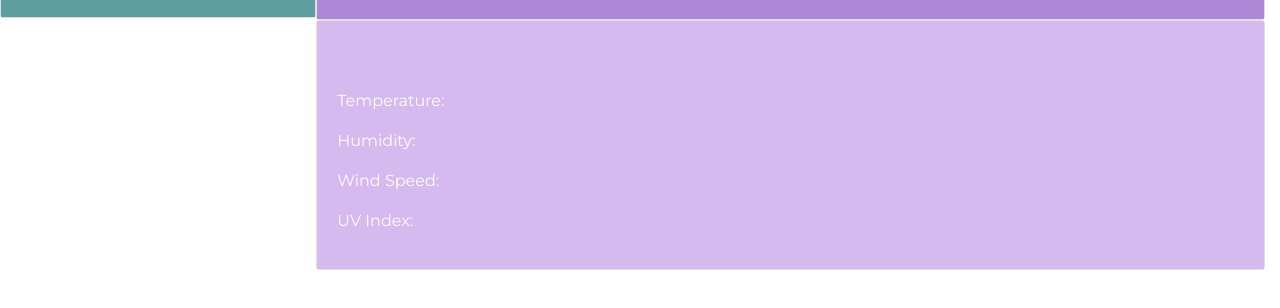
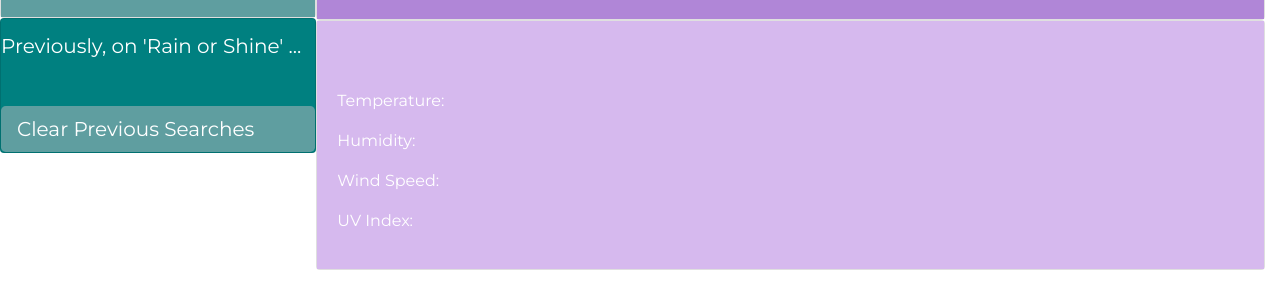
Before and after one commit to wdfhai/rain_or_shine, a plain HTML site: page index.html in a window 1280 px wide. Shown: the part 196-504 px from the top of the page. Drawn offline with nearby package versions, Linux system fonts and the light colour scheme.

Commit message:
added clear button, other minor changes

```diff
--- a/index.html
+++ b/index.html
@@ -39,10 +39,11 @@
                     </div>
                 </div>
             </div>
-            <div class="row card" style="display: none;" id="previousContainer">
-                <div class="card-body" id="previousCities">
-                    <h5>Previously, on 'Rain or Shine' ...</h5>
+            <div class="row card" style="display: block;" id="previousContainer">
+                <h5>Previously, on 'Rain or Shine' ...</h5>
+                <div class="card-body" id="previousCitiesButtons">
                 </div>
+                <div class="button btn-lg btn-danger" id="eraseStorage">Clear Previous Searches</div>
             </div>
         </div>
 
```
